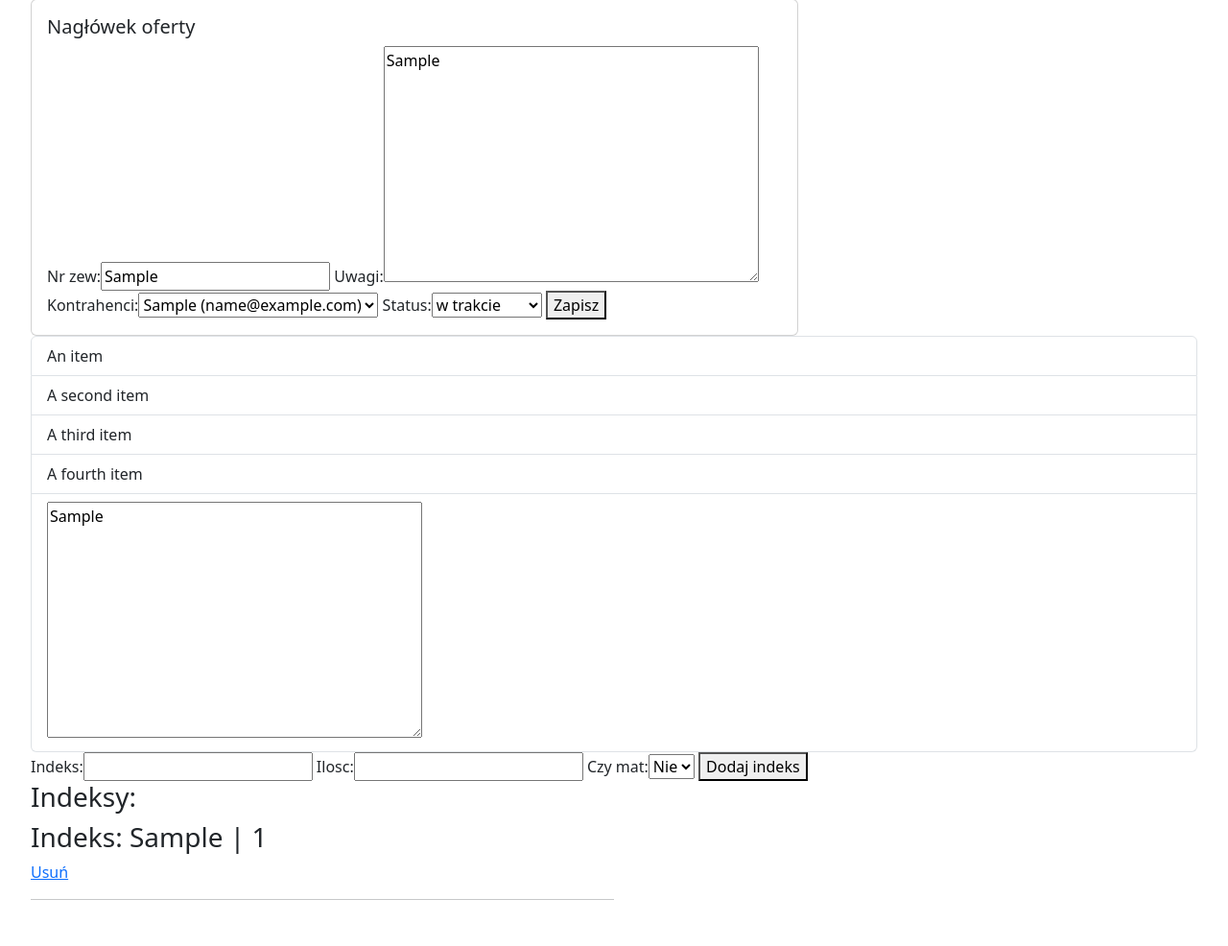
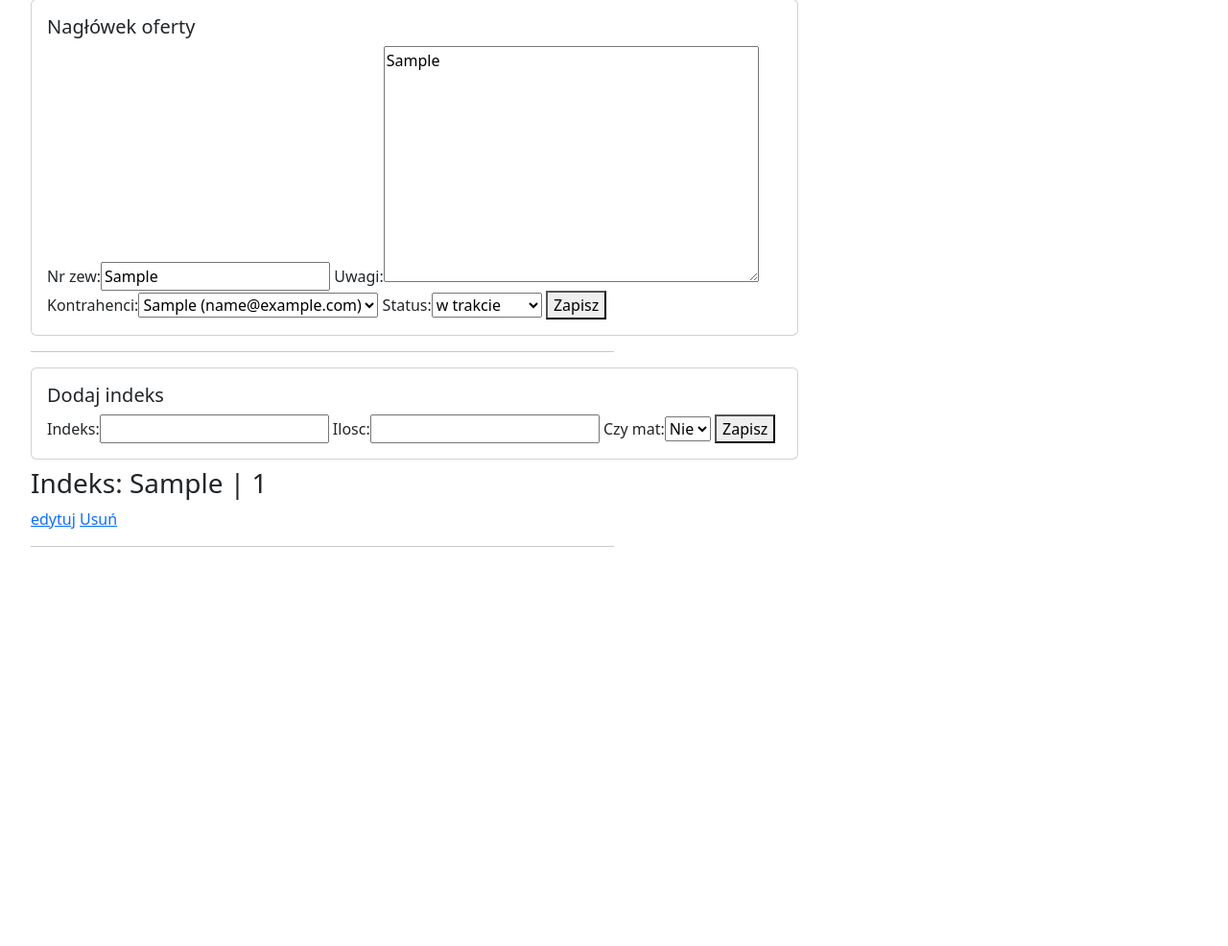
Before and after one commit to kbudzi/DjangoApp, a Django app: page /edytuj_oferte//1/ in a window 1280 px wide. Shown: the part 171-1157 px from the top of the page at 96% size. After the commit the page ends 741 px from the top, so only its background shows below. Run offline with Django 3.2, Linux system fonts and the light colour scheme; a user stored in the database is signed in; tables that the repository leaves empty hold one stand-in row (values such as "Sample post"); some libraries are stand-ins or nearby versions.

Commit message:
troche dodaje i edytuje indeksy

```diff
--- a/offerweb/models.py
+++ b/offerweb/models.py
@@ -48,7 +48,7 @@ class Indeksy(models.Model):
     ilosc = models.IntegerField(null=True, blank=True)
 
     czy_mat = models.PositiveBigIntegerField(default=1, choices=mat)
-    Oferta=models.ForeignKey(Oferty,on_delete=models.CASCADE)
+    oferta=models.ForeignKey(Oferty,on_delete=models.CASCADE)
 class Operacje(models.Model):
     typ = {
         (0, "Zwykła"),
--- a/offerweb/urls.py
+++ b/offerweb/urls.py
@@ -1,6 +1,6 @@
 
 from django.urls import path
-from offerweb.views import wszystkie_oferty,nowa_oferta, glowna,edytuj_top_oferty,edytuj_oferte, kontrahent, nowy_kontrahent, edytuj_kontrahent, usun_kontrahenta, usun_oferte ,usun_indeks
+from offerweb.views import wszystkie_oferty,nowa_oferta, glowna,edytuj_top_oferty,edytuj_oferte, kontrahent, nowy_kontrahent, edytuj_kontrahent, usun_kontrahenta, usun_oferte ,usun_indeks, edytuj_indeks
 
 urlpatterns = [
     path('oferty/', wszystkie_oferty, name="oferty"),
@@ -13,6 +13,7 @@ urlpatterns = [
     path('edytuj_kontrahent/<int:id>/', edytuj_kontrahent, name ="edytuj_kontrahenta"),
     path('usun_kontrahent/<int:id>/', usun_kontrahenta, name="usun_kontrahenta"),
     path('usun_indeks/<int:id>/', usun_indeks, name="usun_indeks"),
+    path('edytuj_indeks//<int:id>/', edytuj_indeks, name= "edytuj_indeks"),
 
 
     path('', glowna),
--- a/offerweb/views.py
+++ b/offerweb/views.py
@@ -38,7 +38,7 @@ def edytuj_top_oferty(request, id):
 def edytuj_oferte(request, id):
     oferty = get_object_or_404(Oferty, pk=id)
     oferta_form =OfertaForm(request.GET or None, instance=oferty)
-    indeksy = Indeksy.objects.filter(Oferta=oferty) # lista indeksów dla danej oferty
+    indeksy = Indeksy.objects.filter(oferta=oferty) # lista indeksów dla danej oferty
     indeksy_form = IndeksForm(request.POST or None)#instance=oferty
     if request.method == 'POST':
         if 'indeks' in request.POST:
@@ -48,7 +48,7 @@ def edytuj_oferte(request, id):
 
             return HttpResponseRedirect(reverse("edytuj_oferte", args=[id]))
 
-    return render(request, 'edytuj_oferte.html',{'oferta_form': oferta_form, 'indeksy_form': indeksy_form, 'indeksy':indeksy})
+    return render(request, 'edytuj_oferte.html',{'oferta_form': oferta_form, 'indeksy':indeksy, 'indeksy_form':indeksy_form})
 @login_required
 def usun_oferte(request, id):
     oferty = get_object_or_404(Oferty, pk=id)
@@ -60,7 +60,6 @@ def usun_oferte(request, id):
 def kontrahent(request):
     kontrahenci = Kontrahent.objects.all()
     return render(request, 'kontrahent.html',{"kontrahenci":kontrahenci})
-
 
 def nowy_kontrahent(request):
     kontrahenci_form =KontrahentForm(request.POST or None)
@@ -95,9 +94,22 @@ def usun_kontrahenta(request, id):
 @login_required
 def usun_indeks(request, id):
     indeks = get_object_or_404(Indeksy, pk=id)
-    oferta_id = indeks.Oferta.id
+    oferta_id = indeks.oferta.id
     if request.method == "POST":
         indeks.delete()
         #return redirect (wszystkie_oferty)
         return redirect("edytuj_oferte", id=oferta_id)
     return render(request, 'usun_indeks.html',{'indeks': indeks})
+
+@login_required
+def edytuj_indeks(request, id):
+    indeks = get_object_or_404(Indeksy, pk=id)
+    oferta_id = indeks.oferta.id
+    indeksy_form = IndeksForm(request.POST or None, instance=indeks)
+    if indeksy_form.is_valid():
+        indeksy_form.save()
+        return redirect("edytuj_oferte", id=oferta_id)
+
+
+
+    return render(request, 'edytuj_indeks.html',{'indeksy_form':indeksy_form})
--- a/templates/nowy_indeks.html
+++ b/templates/edytuj_indeks.html
@@ -1,6 +1,6 @@
 {% extends 'glowny.html' %}
 
-{% block tytul %} Kontrahenci {% endblock %}
+{% block tytul %} edytuj indeks {% endblock %}
 
 {% block strona %}
 <form method="post" enctype="multipart/form-data">
--- a/templates/edytuj_oferte.html
+++ b/templates/edytuj_oferte.html
@@ -16,24 +16,22 @@
                 </form>
         </div>
     </div>
+    <hr style="width:50%;text-align:left;margin-left:2">
+    <div class="card" style="width: 50rem;">
+        <div class="card-body">
+        <h5 class="card-title">Dodaj indeks</h5>
+                <form>
+                    {% csrf_token %}
+                    {{ indeksy_form | bootstrap }}
+                    <button type="submit">Zapisz</button>
+                </form>
+        </div>
+    </div>
 
-      <ul class="list-group">
-        <li class="list-group-item">An item</li>
-        <li class="list-group-item">A second item</li>
-        <li class="list-group-item">A third item</li>
-        <li class="list-group-item">A fourth item</li>
-        <li class="list-group-item">{{ oferta_form.Uwagi | bootstrap }}</li>
-      </ul>
-     <form method="post" enctype="multipart/form-data">
-        {% csrf_token %}
-        {{ indeksy_form }}
-            <button type="submit" >Dodaj indeks</button>
-     </form>
-
-    <h3>Indeksy:</h3>
     {% for indeks in indeksy %}
         <h3></h3>
         <h3>Indeks: {{indeks.indeks}} | {{indeks.ilosc}}</h3>
+        <a href="{% url 'edytuj_indeks' indeks.id %}">edytuj</a>
         <a href="{% url 'usun_indeks' indeks.id %}">Usuń</a>
         <hr style="width:50%;text-align:left;margin-left:0">
 
```
